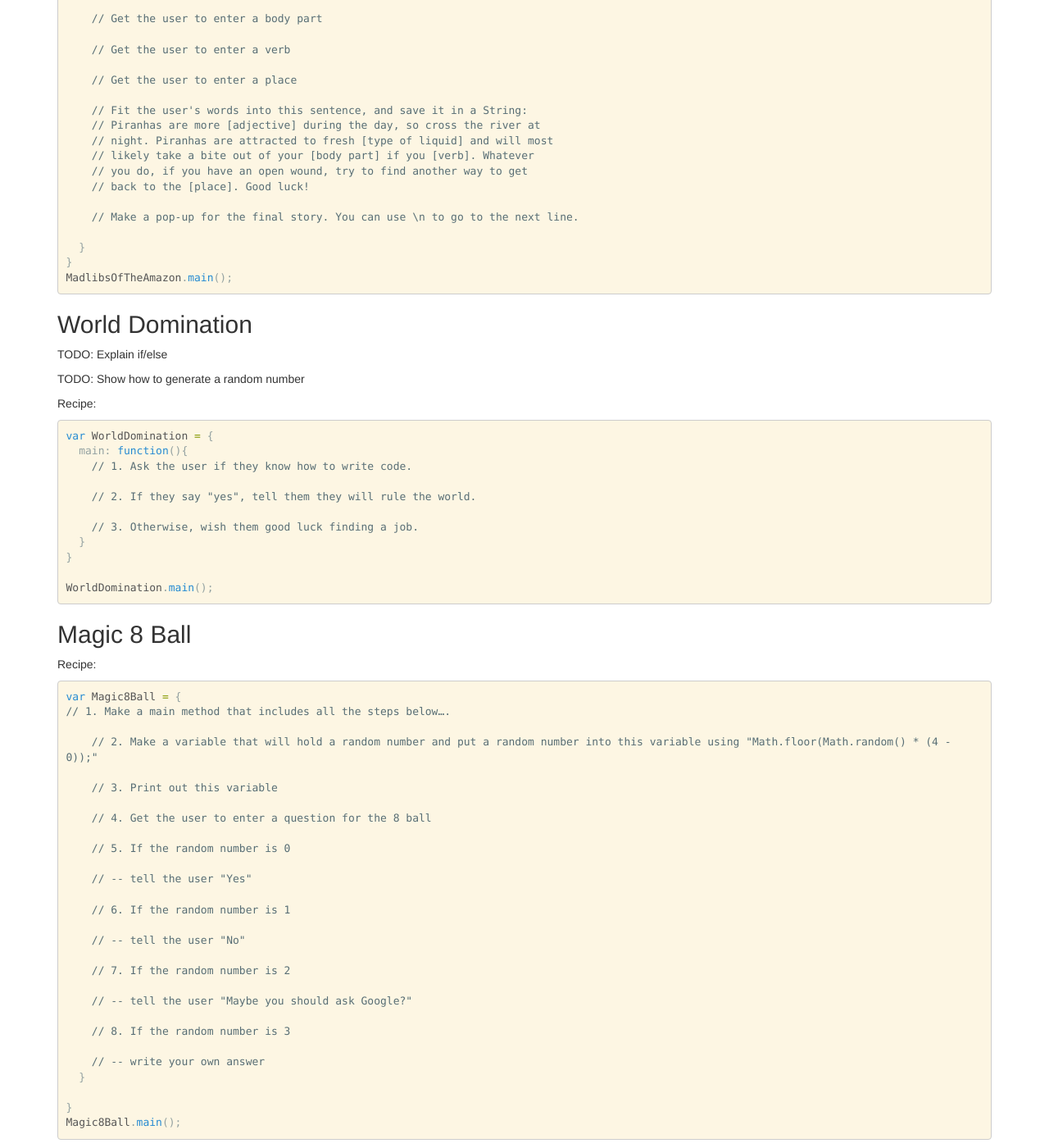
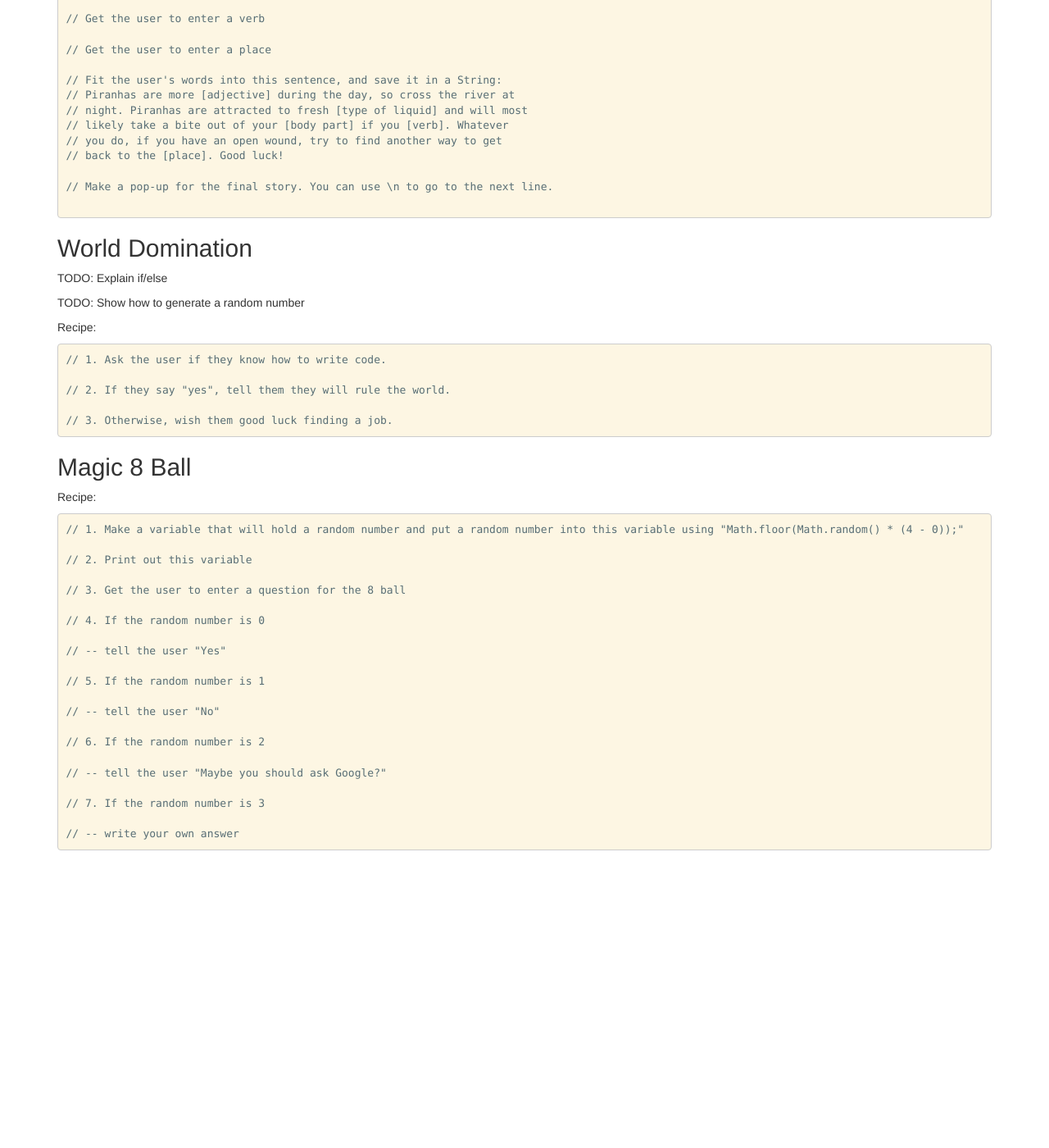
Before and after one commit to jointheleague/hour-of-code-adults, a Jekyll site: the page built from index.md, in a window 1280 px wide and 1400 px high, scrolled down 848 px. Shown: the whole window at 82% size. Built offline with Jekyll 4.4.1, drawn with Linux system fonts in a browser that asks for light colours; Markdown is read by kramdown in place of the engine named in the settings; after the commit the page ends 1895 px from its top, so only the background shows below that; some of the changed text lies outside the part shown.

Commit message:
Remove main functions

````diff
--- a/index.md
+++ b/index.md
@@ -42,33 +42,28 @@ If less than 30 minutes into workshop, do madlibs. Otherwise, skip and do world
 Recipe:
 
 ```js
-var MadlibsOfTheAmazon = {
-  main: function() {
-    // Put this sentence in a pop up:
-    // If you find yourself having to cross a piranha-infested river, here's how to do it...
+// Put this sentence in a pop up:
+// If you find yourself having to cross a piranha-infested river, here's how to do it...
 
-    // Get the user to enter an adjective
+// Get the user to enter an adjective
 
-    // Get the user to enter a type of liquid
+// Get the user to enter a type of liquid
 
-    // Get the user to enter a body part
+// Get the user to enter a body part
 
-    // Get the user to enter a verb
+// Get the user to enter a verb
 
-    // Get the user to enter a place
+// Get the user to enter a place
 
-    // Fit the user's words into this sentence, and save it in a String:
-    // Piranhas are more [adjective] during the day, so cross the river at
-    // night. Piranhas are attracted to fresh [type of liquid] and will most
-    // likely take a bite out of your [body part] if you [verb]. Whatever
-    // you do, if you have an open wound, try to find another way to get
-    // back to the [place]. Good luck!
+// Fit the user's words into this sentence, and save it in a String:
+// Piranhas are more [adjective] during the day, so cross the river at
+// night. Piranhas are attracted to fresh [type of liquid] and will most
+// likely take a bite out of your [body part] if you [verb]. Whatever
+// you do, if you have an open wound, try to find another way to get
+// back to the [place]. Good luck!
 
-    // Make a pop-up for the final story. You can use \n to go to the next line.
+// Make a pop-up for the final story. You can use \n to go to the next line.
 
-  }
-}
-MadlibsOfTheAmazon.main();
 ```
 
 
@@ -82,17 +77,11 @@ TODO: Show how to generate a random number
 Recipe:
 
 ```js
-var WorldDomination = {
-  main: function(){
-    // 1. Ask the user if they know how to write code.
+// 1. Ask the user if they know how to write code.
 
-    // 2. If they say "yes", tell them they will rule the world.
+// 2. If they say "yes", tell them they will rule the world.
 
-    // 3. Otherwise, wish them good luck finding a job.
-  }
-}
-
-WorldDomination.main();
+// 3. Otherwise, wish them good luck finding a job.
 ```
 
 
@@ -102,32 +91,25 @@ Magic 8 Ball
 Recipe:
 
 ```js
-var Magic8Ball = {
-// 1. Make a main method that includes all the steps below….
+// 1. Make a variable that will hold a random number and put a random number into this variable using "Math.floor(Math.random() * (4 - 0));"
 
-    // 2. Make a variable that will hold a random number and put a random number into this variable using "Math.floor(Math.random() * (4 - 0));"
+// 2. Print out this variable
 
-    // 3. Print out this variable
+// 3. Get the user to enter a question for the 8 ball
 
-    // 4. Get the user to enter a question for the 8 ball
+// 4. If the random number is 0
 
-    // 5. If the random number is 0
+// -- tell the user "Yes"
 
-    // -- tell the user "Yes"
+// 5. If the random number is 1
 
-    // 6. If the random number is 1
+// -- tell the user "No"
 
-    // -- tell the user "No"
+// 6. If the random number is 2
 
-    // 7. If the random number is 2
+// -- tell the user "Maybe you should ask Google?"
 
-    // -- tell the user "Maybe you should ask Google?"
+// 7. If the random number is 3
 
-    // 8. If the random number is 3
-
-    // -- write your own answer
-  }
-
-}
-Magic8Ball.main();
+// -- write your own answer
 ```
````
Also changed, not shown: answers.md (+44 -64 lines).
